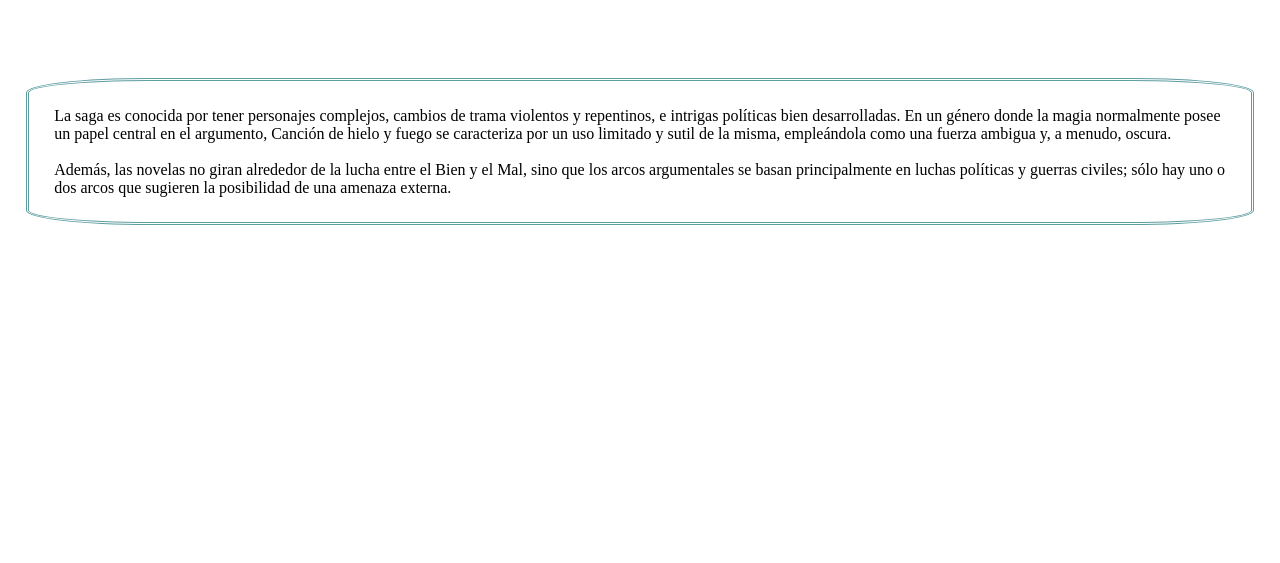
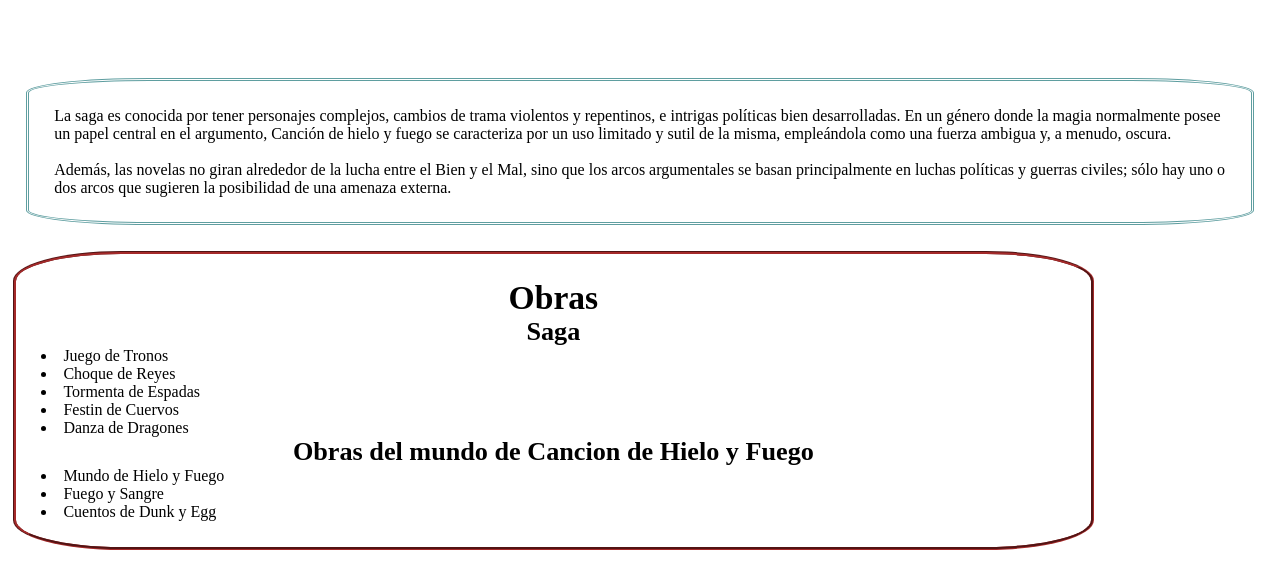
Before and after one commit to elgusty3a/Fullstack-prog1, a website: page web/clase2Web/index.html in a window 1280 px wide. Shown: the part 706-1269 px from the top of the page. Before the commit the page ends 957 px from the top, so only its background shows below. Drawn offline with Linux system fonts and the light colour scheme.

Commit message:
update para entrega

```diff
--- a/web/clase2Web/index.html
+++ b/web/clase2Web/index.html
@@ -30,5 +30,24 @@
       <p>Además, las novelas no giran alrededor de la lucha entre el Bien y el Mal, sino que los arcos argumentales se basan principalmente en luchas políticas y guerras civiles; sólo hay uno o dos arcos que sugieren la posibilidad de una amenaza externa.</p>
     </div>
   </div>
+  <div class="obras">
+    <div class="subtitulos"><h2>Obras</h2></div>
+    <div class="cuerpo_obras">
+      <div class="subtitulos"><h3>Saga</h3></div>
+      <div class="obras_libros">
+        <li>Juego de Tronos</li>
+        <li>Choque de Reyes</li>
+        <li>Tormenta de Espadas</li>
+        <li>Festin de Cuervos</li>
+        <li>Danza de Dragones</li>
+      </div>
+      <div class="subtitulos"><h3>Obras del mundo de Cancion de Hielo y Fuego</h3></div>
+      <div class="obras_libros">
+        <li>Mundo de Hielo y Fuego</li>
+        <li>Fuego y Sangre</li>
+        <li>Cuentos de Dunk y Egg</li>
+      </div>
+    </div>
+  </div>
 </body>
 </html>
--- a/web/clase2Web/style/style.css
+++ b/web/clase2Web/style/style.css
@@ -51,3 +51,12 @@
 .img_subs > img{
   width: 30%;
 }
+
+.obras{
+  width: 80%;
+  margin: 1%;
+  padding: 2%;
+  border-style: groove;
+  border-radius: 10%;
+  border-color: brown;
+}
```
